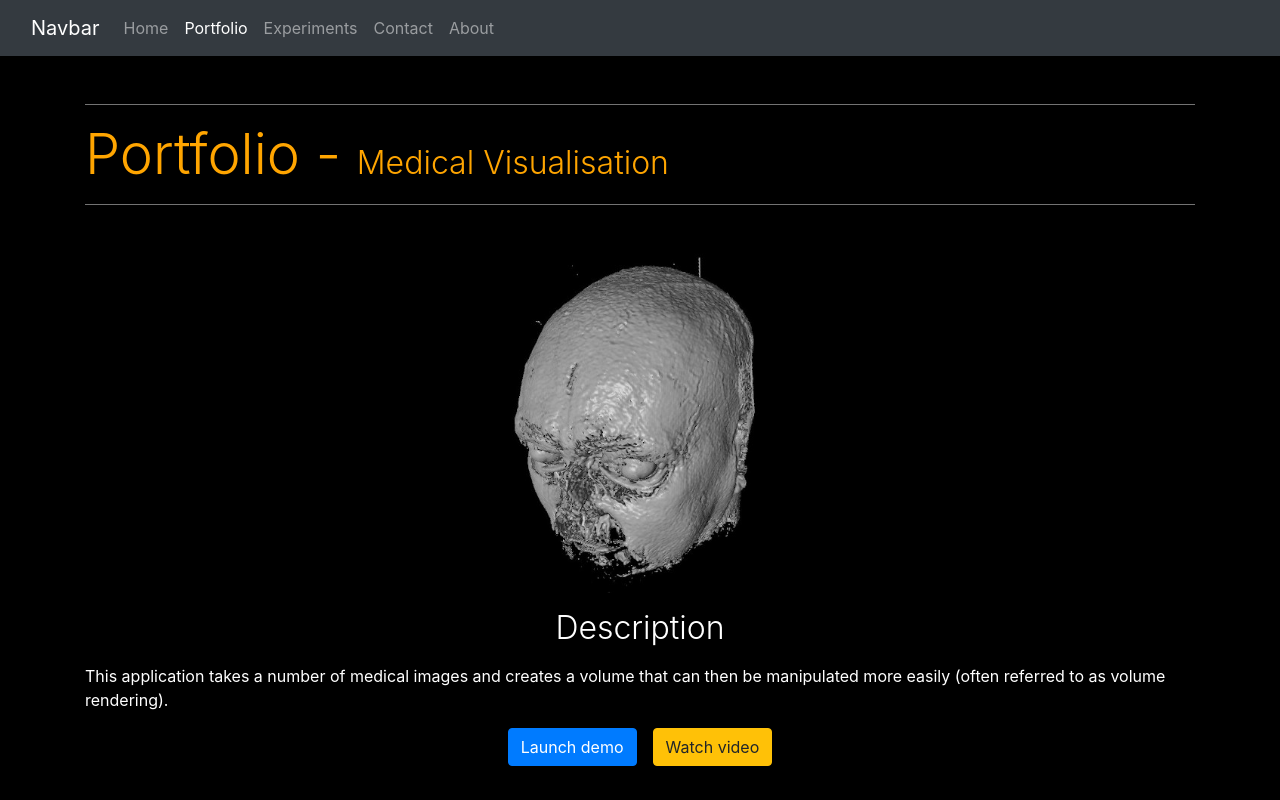
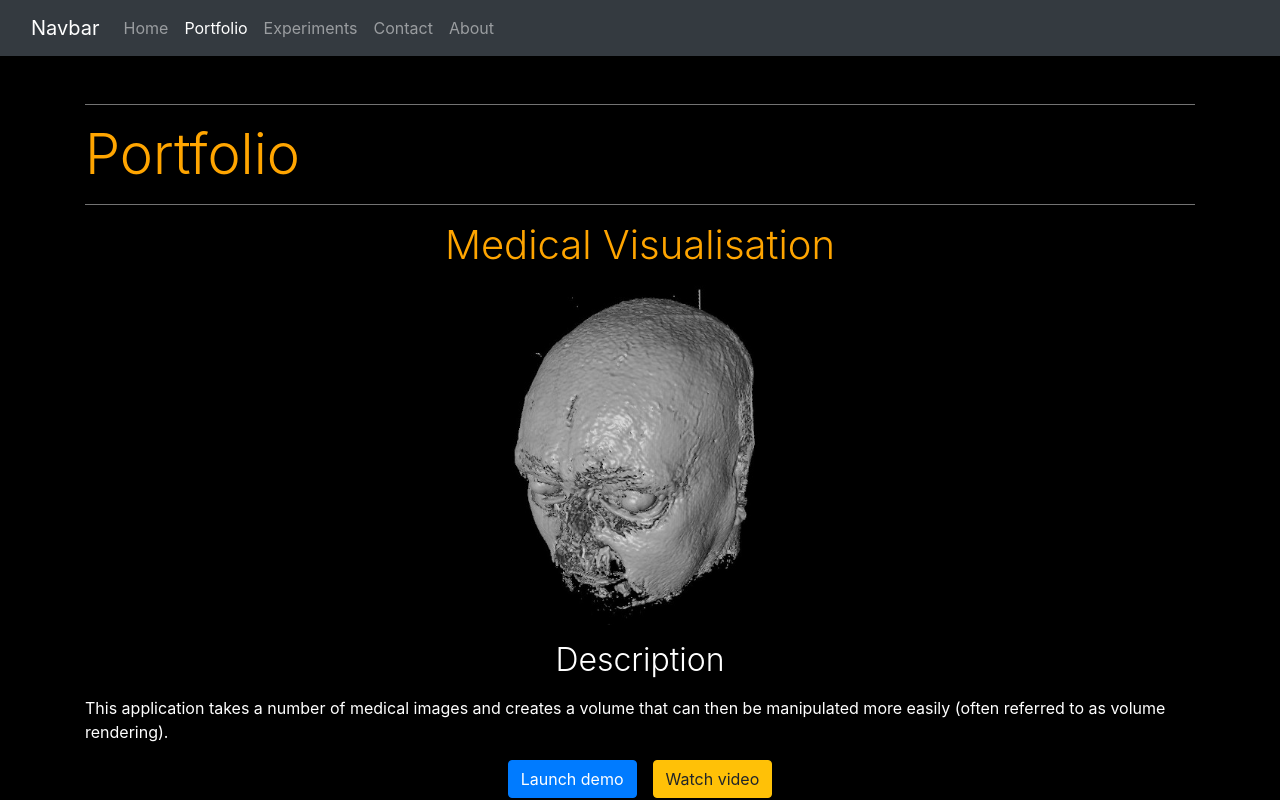
Before and after one commit to DoctorTone/drt_demo, a React (Create React App) app: page /portfolio/medical in a window 1280 px wide. Shown: the top 800 px of the page. Built offline with nearby package versions, Linux system fonts and the light colour scheme; what react-three-fiber would draw is missing.

Commit message:
Altered medical layout.

```diff
--- a/src/pages/MedicalViz.js
+++ b/src/pages/MedicalViz.js
@@ -9,11 +9,12 @@ const MedicalViz = () => {
       <Navbar activeLink="Portfolio" />
       <div className="container">
         <hr className="mt-5 h-line" />
-        <h2 className="orangeText display-4">
-          Portfolio - <span className="display-6">Medical Visualisation</span>
-        </h2>
-        <hr className="h-line mb-5" />
+        <h2 className="orangeText display-4">Portfolio</h2>
+        <hr className="h-line mb-3" />
         <div className="container">
+          <p className="text-center orangeText display-5">
+            Medical Visualisation
+          </p>
           <div className="row">
             <div className="col-4 offset-4 mb-3">
               <img
```
